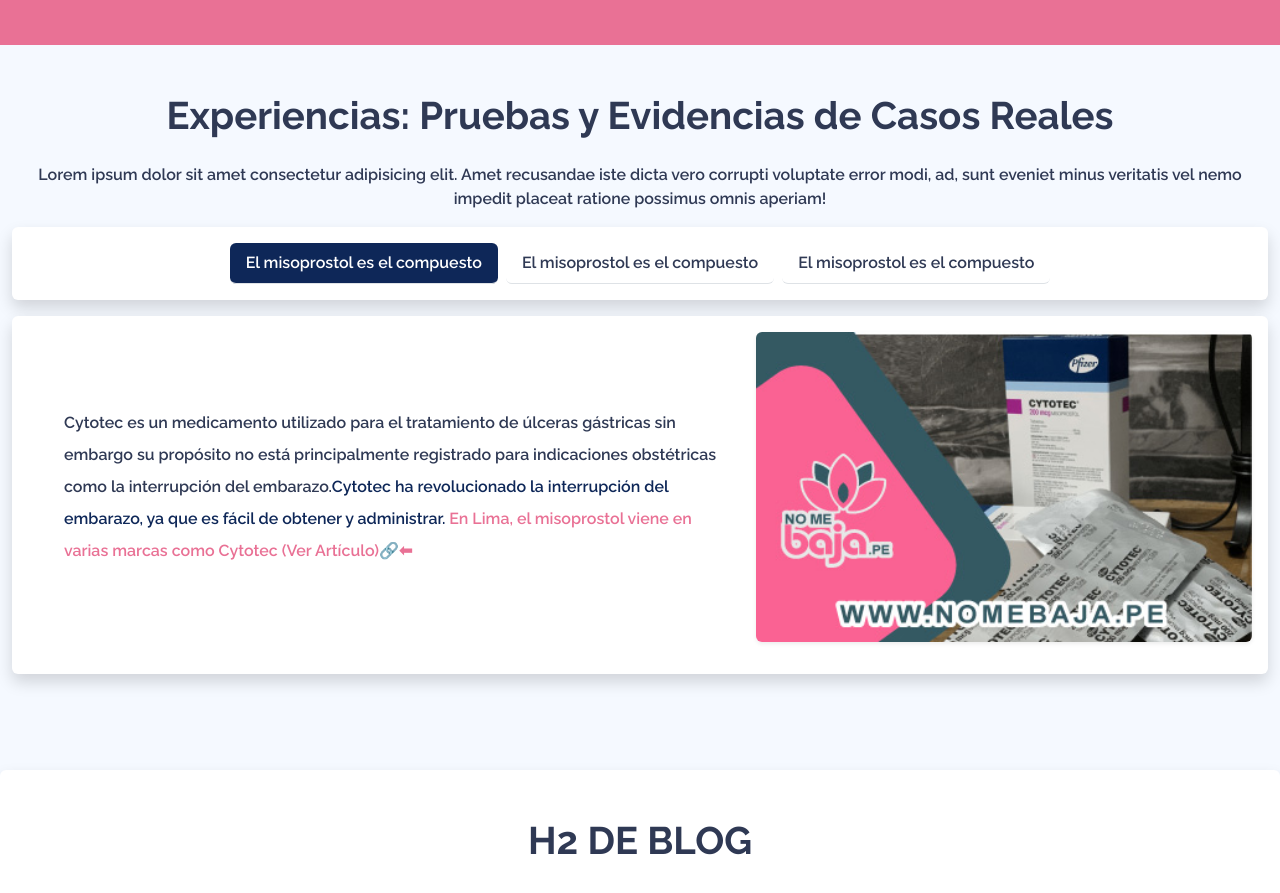
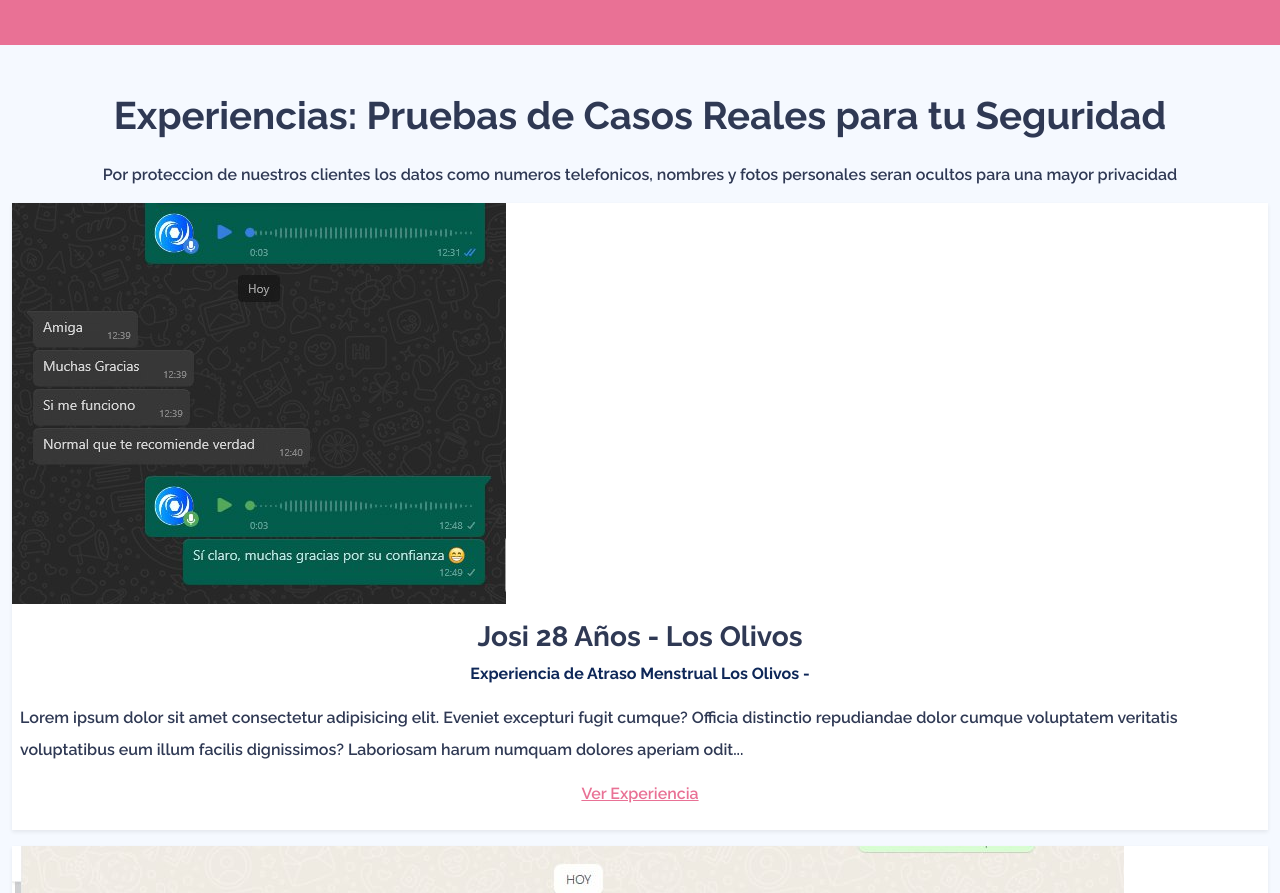
Before and after one commit to RenzoAA/plantilla-web-1, a plain HTML site: page index.html in a window 1280 px wide. Shown: the part 5188-6081 px from the top of the page. Drawn offline with Linux system fonts and the light colour scheme; files whose address does not match are found by name.

Commit message:
agregando nueva web

```diff
--- a/css/estilos.css
+++ b/css/estilos.css
@@ -109,7 +109,7 @@ b,strong{
     background: white;
     width: 90%;
     color: #0e2758;
-    padding: 16px 26px;
+    padding: 16px;
     text-align: center;
     border-radius: 12px;
     transition: .5s;
@@ -161,6 +161,13 @@ b,strong{
 }
 .btn-consulta img{
     width: 40px;
+}
+/* EXPERIENCIAS */
+.btn-experiencias-box{
+    width: 100%;
+    display: flex;
+    justify-content: center;
+    align-items: center;
 }
 /* BLOG */
 /* TABLA DE CONTENIDOS GLOBAL */
@@ -1355,13 +1362,12 @@ img {
             transform: rotateZ(0deg);
         }
     }
-    .
     .nav__enlace--active:hover {
         color: var(--bs-white)
     }
 
     .nav__enlace:hover {
-        background-color: #e97195;        ;
+        background-color: #e97195;
         color: var(--bs-white)
     }
 
--- a/index.html
+++ b/index.html
@@ -530,108 +530,49 @@
                         class="num-whatsapp" width="50px" alt=""></a>
             </div>
         </section>
-        <section class="container py-5">
+        <section class="container py-5 seccion-experiencias">
             <div class="colg-12">
-                <h2 class="text-primary text-center mb-3 mb-4">Experiencias: Pruebas y Evidencias de Casos Reales</h2>
+                <h2 class="text-primary text-center mb-3 mb-4">Experiencias: Pruebas de Casos Reales para tu Seguridad</h2>
             </div>
-            <p class="text-secondary text-center">Lorem ipsum dolor sit amet consectetur adipisicing elit. Amet recusandae iste dicta vero corrupti voluptate error modi, ad, sunt eveniet minus veritatis vel nemo impedit placeat ratione possimus omnis aperiam!</p>
-            <ul class="nav nav-pills mb-3 text-center justify-content-center shadow p-3 mb-lg-3 bg-body rounded gap-2"
-                id="pills-tab" role="tablist">
-                <li class="nav-item" role="presentation" width="100">
-                    <button class="nav-link active border-bottom" id="pills-home-tab" data-bs-toggle="pill"
-                        data-bs-target="#pills-home" type="button" role="tab" aria-controls="pills-home"
-                        aria-selected="true">El misoprostol es el compuesto</button>
-                </li>
-                <li class="nav-item" role="presentation" width="100%">
-                    <button class="nav-link border-bottom" id="pills-profile-tab" data-bs-toggle="pill"
-                        data-bs-target="#pills-profile" type="button" role="tab" aria-controls="pills-profile"
-                        aria-selected="false">El misoprostol es el compuesto</button>
-                </li>
-                <li class="nav-item" role="presentation" width="100%">
-                    <button class="nav-link border-bottom" id="pills-contact-tab" data-bs-toggle="pill"
-                        data-bs-target="#pills-contact" type="button" role="tab" aria-controls="pills-contact"
-                        aria-selected="false">El misoprostol es el compuesto</button>
-                </li>
-            </ul>
-            <div class="tab-content shadow p-3 mb-5 bg-body rounded" id="pills-tabContent">
-                <div class="tab-pane fade show active " id="pills-home" role="tabpanel"
-                    aria-labelledby="pills-home-tab">
-                    <div class="tab-pane fade show active bg-white" id="nav-home" role="tabpanel"
-                        aria-labelledby="nav-home-tab">
-                        <!-- TEXT - IMG TABS -->
-                        <div class="row flex-lg-row-reverse">
-                            <div class="col-12 col-lg-5 h-auto d-flex align-items-center mb-3 ">
-                                <img src="imagenes/que-es-cytotec-nmbj-pe.jpg"
-                                    alt="Se observa en la imagen blister de pastillas Cytotec y al lado el logo y el nombre de la marca: Nomebaja.pe"
-                                    class="w-100 shadow-sm bg-body rounded">
-                            </div>
-                            <div class="col-12 col-lg-7 text-secondary d-flex align-items-center ps-lg-5">
-                                <p class="lh-lg text-secondary">Cytotec es un medicamento utilizado para el tratamiento
-                                    de
-                                    úlceras gástricas sin embargo su propósito no está principalmente registrado para
-                                    indicaciones obstétricas como la interrupción del embarazo.<b>Cytotec ha
-                                        revolucionado
-                                        la
-                                        interrupción del embarazo, ya que es fácil de obtener y administrar.</b> <a
-                                        class="text-decoration-none" href="blog/cytotec-precio">En Lima, el
-                                        misoprostol viene en varias marcas como Cytotec (Ver Artículo)🔗⬅</a>
-                                </p>
-                            </div>
-                        </div>
+            <p class="text-secondary text-center">Por proteccion de nuestros clientes los datos como numeros telefonicos, nombres y fotos personales seran ocultos para una mayor privacidad</p>
+
+            <div class="seccion-experiencias__content">
+                <div class="section-experiencias__element bg-white shadow-sm mb-3">
+                    <img src="imagenes/plantilla-imagenes/evidencia-1.jpeg" alt="">
+                    <div class="section-experiencias__text px-2 pb-4">
+                        <h3 class="text-center text-primary mt-3">Josi 28 Años - Los Olivos</h3>
+                    <p class="text-center"><strong class="fw-bold">Experiencia de Atraso Menstrual Los Olivos -</strong></p>
+                    <p class="lh-lg text-secondary">Lorem ipsum dolor sit amet consectetur adipisicing elit. Eveniet excepturi fugit cumque? Officia distinctio repudiandae dolor cumque voluptatem veritatis voluptatibus eum illum facilis dignissimos? Laboriosam harum numquam dolores aperiam odit...</p>
+                    <div class="btn-experiencias-box">
+                        <a href="#" class="btn-experiencias">Ver Experiencia</a>
+                    </div>
                     </div>
                 </div>
-                <div class="tab-pane fade" id="pills-profile" role="tabpanel" aria-labelledby="pills-profile-tab">
-                    <div class="tab-pane fade show active bg-white" id="nav-home" role="tabpanel"
-                        aria-labelledby="nav-home-tab">
-                        <!-- TEXT - IMG TABS -->
-                        <div class="row flex-lg-row-reverse">
-                            <div class="col-12 col-lg-4 h-auto d-flex align-items-center mb-3">
-                                <img src="imagenes/que-es-cytotec-nmbj-pe.jpg"
-                                    alt="Se observa en la imagen blister de pastillas Cytotec y al lado el logo y el nombre de la marca: Nomebaja.pe"
-                                    class="w-100 shadow-sm bg-body rounded">
-                            </div>
-                            <div class="col-12 col-lg-8 text-secondary d-flex align-items-center ps-lg-5">
-                                <p class="lh-lg text-secondary">Cytotec es un medicamento utilizado para el tratamiento
-                                    de
-                                    úlceras gástricas sin embargo su propósito no está principalmente registrado para
-                                    indicaciones obstétricas como la interrupción del embarazo.<b>Cytotec ha
-                                        revolucionado
-                                        la
-                                        interrupción del embarazo, ya que es fácil de obtener y administrar.</b> <a
-                                        class="text-decoration-none" href="blog/cytotec-precio"><b>En Lima, el
-                                            misoprostol viene en varias marcas como Cytotec (Ver Artículo)</b>🔗⬅</a>
-                                </p>
-                            </div>
+                <div class="section-experiencias__element bg-white shadow-sm mb-3">
+                    <img src="imagenes/plantilla-imagenes/evidencia-4.jpeg" alt="">
+                    <div class="section-experiencias__text px-2 pb-4">
+                        <h3 class="text-center text-primary mt-3">Rosi 31 años - San Juan De Lurigancho</h3>
+                        <p class="text-center"><strong class="fw-bold">Experciencia de Atraso Menstrual San Juan De Lurigancho -</strong></p>
+                        <p class="lh-lg text-secondary">Lorem ipsum dolor sit amet consectetur adipisicing elit. Eveniet excepturi fugit cumque? Officia distinctio repudiandae dolor cumque voluptatem veritatis voluptatibus eum illum facilis dignissimos? Laboriosam harum numquam dolores aperiam odit...</p>
+                        <div class="btn-experiencias-box">
+                            <a href="#" class="btn-experiencias">Ver Experiencia</a>
                         </div>
+
                     </div>
                 </div>
-                <div class="tab-pane fade" id="pills-contact" role="tabpanel" aria-labelledby="pills-contact-tab">
-                    <div class="tab-pane fade show active bg-white" id="nav-home" role="tabpanel"
-                        aria-labelledby="nav-home-tab">
-                        <!-- TEXT - IMG TABS -->
-                        <div class="row flex-lg-row-reverse">
-                            <div class="col-12 col-lg-4 h-auto d-flex align-items-center mb-3">
-                                <img src="imagenes/que-es-cytotec-nmbj-pe.jpg"
-                                    alt="Se observa en la imagen blister de pastillas Cytotec y al lado el logo y el nombre de la marca: Nomebaja.pe"
-                                    class="w-100 shadow-sm bg-body rounded">
-                            </div>
-                            <div class="col-12 col-lg-8 text-secondary d-flex align-items-center ps-lg-5">
-                                <p class="lh-lg text-secondary">Cytotec es un medicamento utilizado para el tratamiento
-                                    de
-                                    úlceras gástricas sin embargo su propósito no está principalmente registrado para
-                                    indicaciones obstétricas como la interrupción del embarazo.<b>Cytotec ha
-                                        revolucionado
-                                        la
-                                        interrupción del embarazo, ya que es fácil de obtener y administrar.</b> <a
-                                        class="text-decoration-none" href="blog/cytotec-precio"><b>En Lima, el
-                                            misoprostol viene en varias marcas como Cytotec (Ver Artículo)</b>🔗⬅</a>
-                                </p>
-                            </div>
+                <div class="section-experiencias__element bg-white shadow-sm mb-3">
+                    <img src="imagenes/plantilla-imagenes/evidencia-5.jpeg" alt="">
+                    <div class="section-experiencias__text px-2 pb-4">
+                        <h3 class="text-center text-primary mt-3">Ana 29 años - Santa Anita</h3>
+                        <p class="text-center"><strong class="fw-bold">Experiencia de Atraso Menstrual Los Olivos Santa Anita -</strong></p>
+                        <p class="lh-lg text-secondary">Lorem ipsum dolor sit amet consectetur adipisicing elit. Eveniet excepturi fugit cumque? Officia distinctio repudiandae dolor cumque voluptatem veritatis voluptatibus eum illum facilis dignissimos? Laboriosam harum numquam dolores aperiam odit...</p>
+                        <div class="btn-experiencias-box">
+                            <a href="#" class="btn-experiencias">Ver Experiencia</a>
                         </div>
                     </div>
                 </div>
             </div>
-            <!-- H2 - SUBTITULO -->
+
 
 
         </section>
```
Also changed, not shown: imagenes/plantilla-imagenes/evidencia-1.jpeg (added), imagenes/plantilla-imagenes/evidencia-4.jpeg (added), imagenes/plantilla-imagenes/evidencia-5.jpeg (added).
